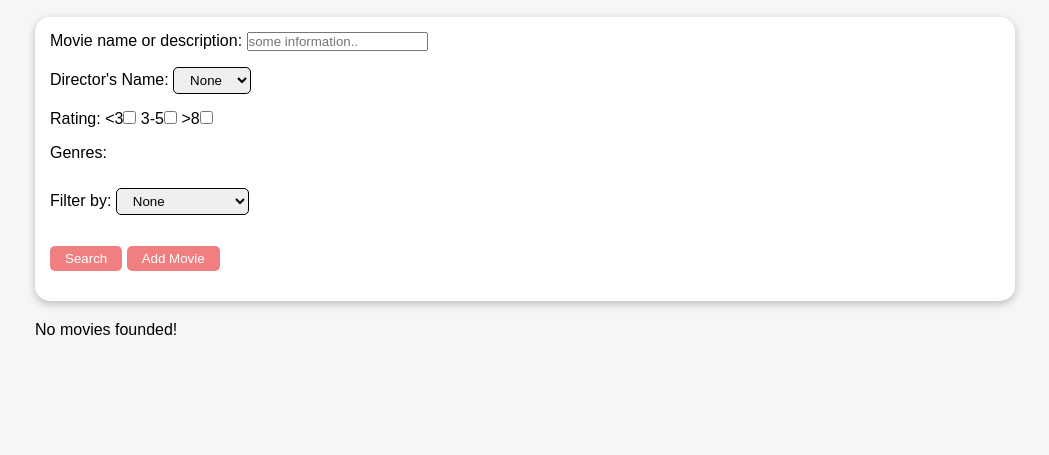
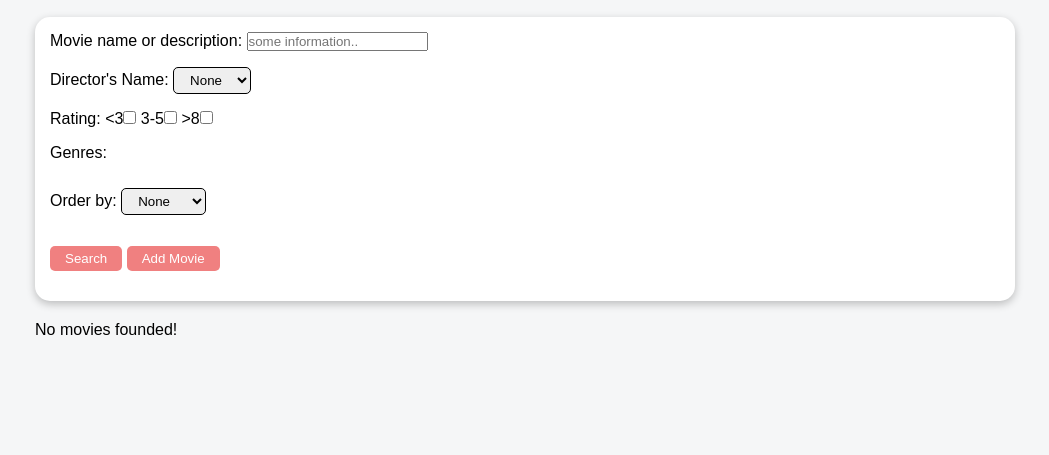
Before and after one commit to jaumejp/IMDb, a PHP site: page / in a window 1280 px wide. Shown: the part 240-695 px from the top of the page, without its empty margins (115-1164 px from the left). Run offline with PHP 8.4, Linux system fonts and the light colour scheme; data that the repository does not hold is empty.

Commit message:
Add, order by rating or name in php

```diff
--- a/scripts/modules/cardsControl.js
+++ b/scripts/modules/cardsControl.js
@@ -7,11 +7,22 @@ export function showMoviesFromFilters(e) {
         const endPoint = createEndPoint()
         const movies = await fetchDataFrom(endPoint);
 
-        const filterBy = document.querySelector("filter-by").selected;
-        console.log(filterBy)
+        // const orderBy = document.querySelector("#order-by").value;
+        // console.log(orderBy)
+        // switch (orderBy) {
+        //     case 'rating':
+        //         movies.sort((first, second) => second.score - first.score)
+        //         break;
 
-        movies.sort((obj1, obj2) => obj2.title - obj1.title)
-        console.log(movies)
+        //     case 'name':
+        //         movies.sort((first, second) => first.title.localeCompare(second.title))
+        //         break;
+
+        //     case 'reverse-name':
+        //         movies.sort((first, second) => -first.title.localeCompare(second.title))
+        //         break;
+        // }
+
         display(movies)
      }
      showFilteredMovies()
--- a/scripts/modules/fetch.js
+++ b/scripts/modules/fetch.js
@@ -35,5 +35,9 @@ export function createEndPoint() {
         }
     }
 
+    // Add Rating to the endPoint:
+    const orderBy = document.querySelector("#order-by").value
+    endPoint += `&order-by=${orderBy}`
+
     return endPoint
 }
--- a/views/movies/index.view.php
+++ b/views/movies/index.view.php
@@ -81,12 +81,11 @@
 
                 <!-- Order By -->
                 <div>
-                    <label for="">Filter by:</label>
-                    <select id="filter-by">
+                    <label for="">Order by:</label>
+                    <select id="order-by">
                         <option selected value="">None</option>
                         <option value="rating">Rating</option>
-                        <option value="name">Name</option>
-                        <option value="reverse-name">Reverse name</option>
+                        <option value="title">Name</option>
                     </select>
                 </div>
 
```
Also changed, not shown: Controllers/API/Movies/IndexController.php (+17 -1 lines).
